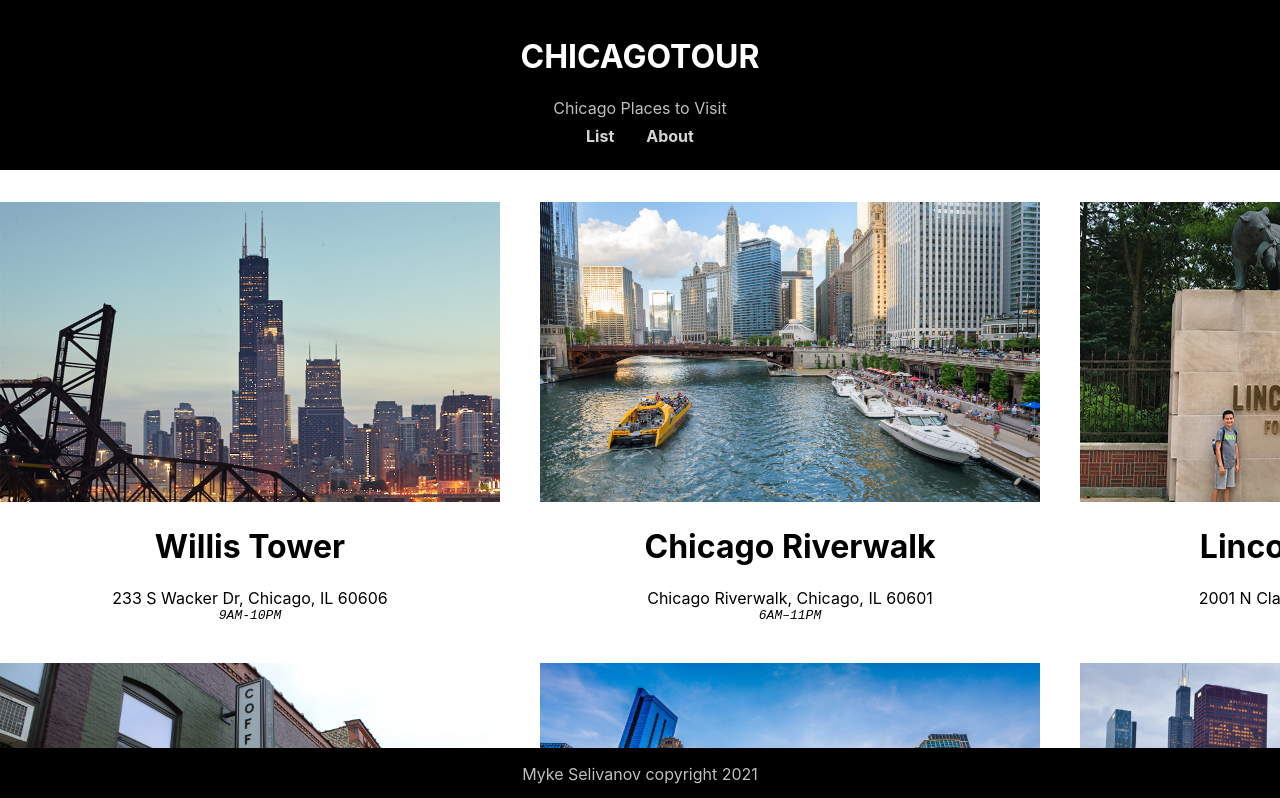
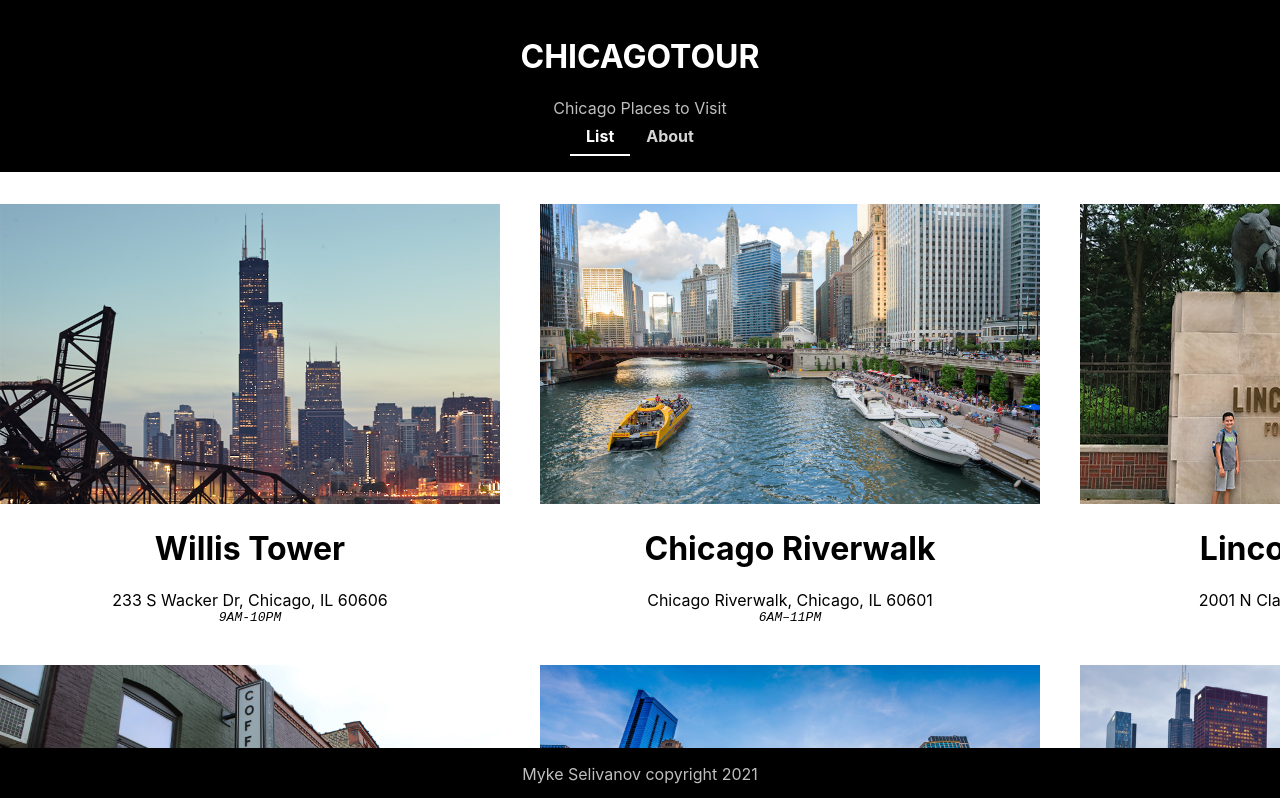
Before and after one commit to MykeSelivanov/chicagotour, a React (Create React App) app in the folder chicagotour/: page / in a window 1280 px wide. Shown: the top 798 px of the page. Built offline with nearby package versions, Linux system fonts and the light colour scheme.

Commit message:
updating nav link styling

```diff
--- a/chicagotour/src/Title.css
+++ b/chicagotour/src/Title.css
@@ -19,3 +19,8 @@
     font-weight: bold;
     text-decoration: none;
 }
+
+.Title .nav-link-active {
+    color: #fff;
+    border-bottom: 2px solid;
+}
```
